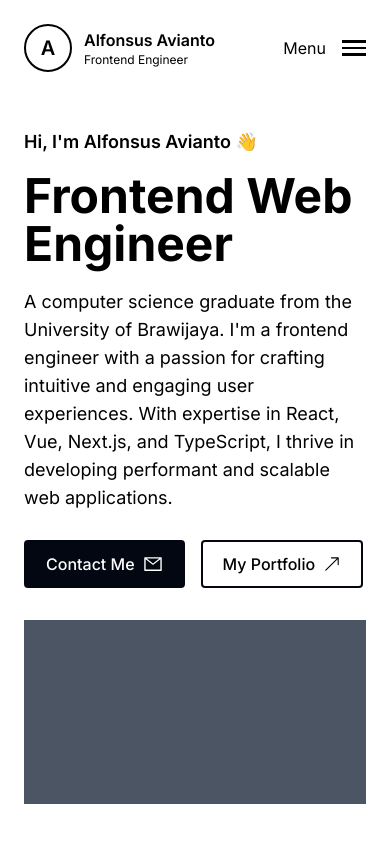
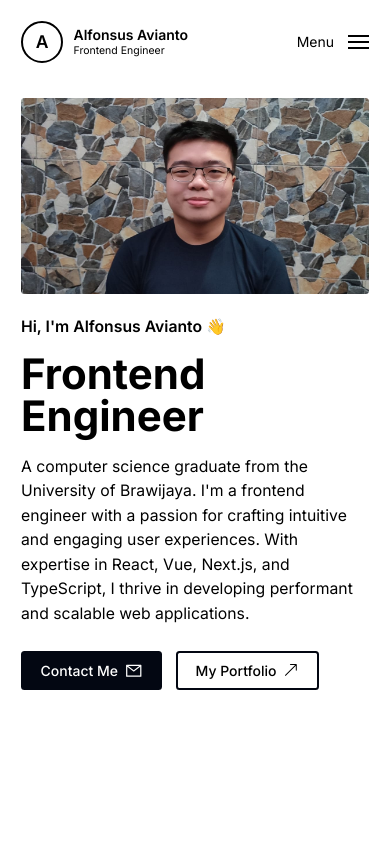
Before and after one commit to alfonsus20/personal-web, a Next.js app: page / in a window 390 px wide. Shown: the top 844 px of the page. Built offline with nearby package versions, Linux system fonts and the light colour scheme.

Commit message:
add photos

```diff
--- a/src/app/globals.css
+++ b/src/app/globals.css
@@ -2,6 +2,10 @@
 @tailwind components;
 @tailwind utilities;
 
+html {
+  @apply text-sm sm:text-base;
+}
+
 body {
   background-color: white;
 }
--- a/src/app/layout.tsx
+++ b/src/app/layout.tsx
@@ -6,7 +6,10 @@ import Script from "next/script";
 import Footer from "@/components/Footer";
 import ScrollToTop from "@/components/ScrollToTop";
 
-const inter = Inter({ subsets: ["latin"] });
+const inter = Inter({
+  weight: ["300", "400", "500", "600", "700"],
+  subsets: ["latin"],
+});
 
 export const metadata: Metadata = {
   title: "Alfonsus Avianto",
--- a/src/components/Navigation.tsx
+++ b/src/components/Navigation.tsx
@@ -14,12 +14,10 @@ const Navigation = () => {
   });
 
   return (
-    <div
-      className={cn(
-        "flex justify-between items-center max-w-screen-xl mx-auto py-6 px-6 2xl:px-0 sticky top-0 bg-white z-20",
-        { "shadow-lg": shadowed }
-      )}
+    <nav
+      className={cn("sticky top-0 bg-white z-20", { "shadow-lg": shadowed })}
     >
+      <div className="flex justify-between items-center max-w-screen-xl mx-auto py-6 px-6 2xl:px-0">
         <div className="flex justify-between items-center gap-x-3">
           <div className="border-2 border-black rounded-full w-12 h-12 flex items-center justify-center font-semibold text-xl">
             A
@@ -38,6 +36,7 @@ const Navigation = () => {
           </div>
         </div>
       </div>
+    </nav>
   );
 };
 export default Navigation;
--- a/src/sections/Hero.tsx
+++ b/src/sections/Hero.tsx
@@ -1,16 +1,18 @@
 import Button from "@/components/Button";
+import Image from "next/image";
 import { AiOutlineMail } from "react-icons/ai";
 import { BsArrowUpRight } from "react-icons/bs";
+import MyPhoto from "@/assets/images/photo.jpg";
 
 const Hero = () => {
   return (
-    <div className="flex flex-col md:flex-row items-center mx-auto max-w-screen-xl gap-8 h-[calc(100vh-6rem)] pt-8 md:pt-0 pb-10 px-6 2xl:px-0">
-      <div className="md:w-1/2">
+    <div className="flex flex-col-reverse md:flex-row items-center justify-end mx-auto max-w-screen-xl gap-6 min-h-[calc(100vh-6rem)] pt-4 md:pt-0 pb-10 px-6 2xl:px-0">
+      <div className="w-full md:w-7/12 lg:w-2/3">
         <div className="mb-7">
           <h2 className="font-semibold text-lg mb-4">
             Hi, I&apos;m Alfonsus Avianto 👋
           </h2>
-          <h1 className="font-bold text-5xl mb-5">Frontend Web Engineer</h1>
+          <h1 className="font-bold text-5xl mb-5">Frontend Engineer</h1>
           <p className="text-lg">
             A computer science graduate from the University of Brawijaya.
             I&apos;m a frontend engineer with a passion for crafting intuitive
@@ -31,8 +33,15 @@ const Hero = () => {
           </Button>
         </div>
       </div>
-      <div className="w-full md:w-1/2 bg-gray-600 h-full">
-        <div className="h-full mx-auto"></div>
+      <div className="w-full md:w-5/12 lg:w-1/3">
+        <Image
+          src={MyPhoto}
+          alt="Alfonsus Avianto"
+          width={1200}
+          height={1600}
+          className="w-full lg:max-w-[400px] h-full aspect-[16/9] object-cover object-center md:aspect-[3/4]  md:ml-auto rounded"
+          placeholder="blur"
+        />
       </div>
     </div>
   );
--- a/tailwind.config.ts
+++ b/tailwind.config.ts
@@ -12,6 +12,9 @@ const config: Config = {
       boxShadow: {
         next: "0 8px 30px rgb(0,0,0,0.12)",
       },
+      screens: {
+        xs: "576px",
+      },
     },
   },
   plugins: [],
```
Also changed, not shown: src/assets/images/photo.jpg (added). Lines whose indentation alone changed are shown as unchanged.
